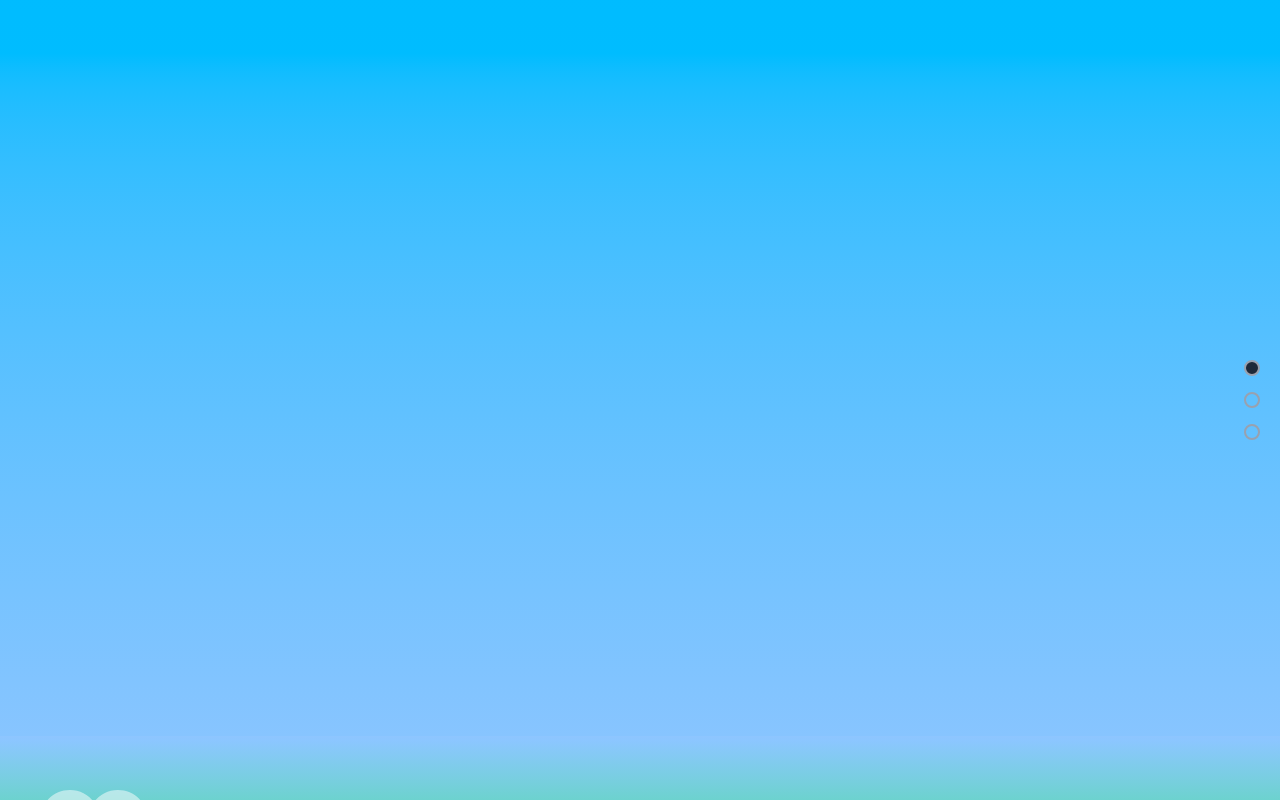
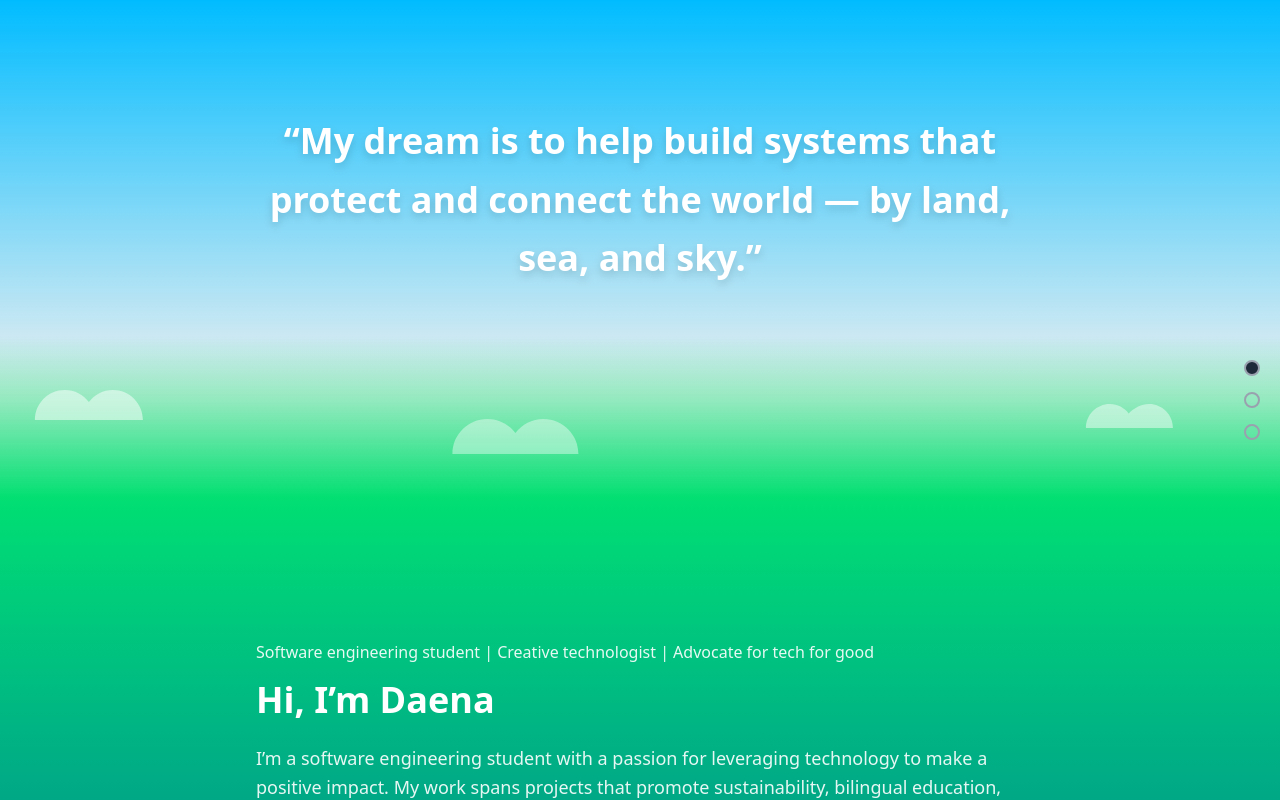
Before and after one commit to daena1027/my-portfolio, a React (Vite) app: page / in a window 1280 px wide. Built offline with nearby package versions, Linux system fonts and the light colour scheme.

Commit message:
feat: enhance visual design and content in Land and Sky sections, update Divider component for color consistency

```diff
--- a/src/components/Divider.jsx
+++ b/src/components/Divider.jsx
@@ -3,7 +3,7 @@ import { motion } from 'framer-motion';
 export default function Divider({ type }) {
   if (type === 'flight') {
     return (
-      <section className="relative h-40 bg-gradient-to-b from-blue-300 to-green-400 overflow-hidden">
+      <section className="relative h-40 bg-gradient-to-b from-blue-260 to-green-400 overflow-hidden">
         {/* Elegant drifting cloud SVGs */}
         <motion.svg
           className="absolute top-6 left-0 w-48 h-24 opacity-50"
--- a/src/index.css
+++ b/src/index.css
@@ -3,7 +3,7 @@
 :root {
   font-family: system-ui, Avenir, Helvetica, Arial, sans-serif;
   line-height: 1.5;
-  font-weight: 400;
+  font-weight: 500;
 
   color-scheme: light dark;
   color: rgba(255, 255, 255, 0.87);
--- a/src/sections/Land.jsx
+++ b/src/sections/Land.jsx
@@ -5,13 +5,32 @@ export default function Land() {
   return (
     <motion.section
       id="land"
-      className="min-h-screen bg-gradient-to-b from-green-400 to-lime-200 flex items-center justify-center"
-      initial={{ opacity: 0 }}      // Remove y offset to prevent vertical movement
+      className="min-h-screen bg-gradient-to-b from-green-400 via-teal-600 to-cyan-500 text-white px-6 flex items-start justify-center pt-32 pb-16"
+      initial={{ opacity: 0 }}
       whileInView={{ opacity: 1 }}
       transition={{ duration: 1 }}
       viewport={{ once: true }}
     >
-      <h2 className="text-5xl font-bold text-white"></h2>
+      <div className="max-w-3xl text-white/90 text-base sm:text-lg leading-relaxed space-y-4">
+
+      {/* Optional Tagline */}
+      <p className="text-sm sm:text-base text-white/90 mt-4">
+        Software engineering student | Creative technologist | Advocate for tech for good
+      </p>
+        <h2 className="text-3xl sm:text-4xl font-semibold mb-6 text-white">Hi, I’m Daena</h2>
+
+        <p>
+          I’m a software engineering student with a passion for leveraging technology to make a positive impact.
+          My work spans projects that promote sustainability, bilingual education, and cultural awareness —
+          reflecting my belief that tech should serve communities and the environment.
+        </p>
+
+        <p>
+          Driven by curiosity and a commitment to social good, I enjoy blending creativity and problem-solving
+          to develop solutions that matter. Whether building a sustainability challenge app or a museum finder
+          web application, I strive to create experiences that educate, inspire, and connect people.
+        </p>
+      </div>
     </motion.section>
   );
 }
--- a/src/sections/Sky.jsx
+++ b/src/sections/Sky.jsx
@@ -1,18 +1,21 @@
-// sections/Sky.jsx
 import { motion } from 'framer-motion';
 
 export default function Sky() {
   return (
     <motion.section
       id="sky"
-      className="min-h-screen bg-gradient-to-b from-sky-400 to-blue-300 flex items-center justify-center"
-      style={{ marginBottom: '-4rem' }} // overlap next section
-      initial={{ opacity: 0, y: -50 }}
+      className="min-h-[50vh] max-h-[60vh] bg-gradient-to-b from-sky-400 to-blue-250 flex flex-col items-center justify-center text-center px-6"
+      style={{ marginBottom: '-4rem' }}
+      initial={{ opacity: 0, y: -30 }}
       whileInView={{ opacity: 1, y: 0 }}
       transition={{ duration: 1 }}
       viewport={{ once: true }}
     >
-      <h2 className="text-5xl font-bold text-white"></h2>
+      {/* Personal Brand Statement */}
+      <h1 className="text-2xl sm:text-3xl md:text-4xl font-semibold text-white drop-shadow-lg max-w-3xl leading-relaxed">
+        “My dream is to help build systems that <span className="whitespace-nowrap">protect and connect</span> the world — by land, sea, and sky.”
+      </h1>
+
     </motion.section>
   );
 }
```
